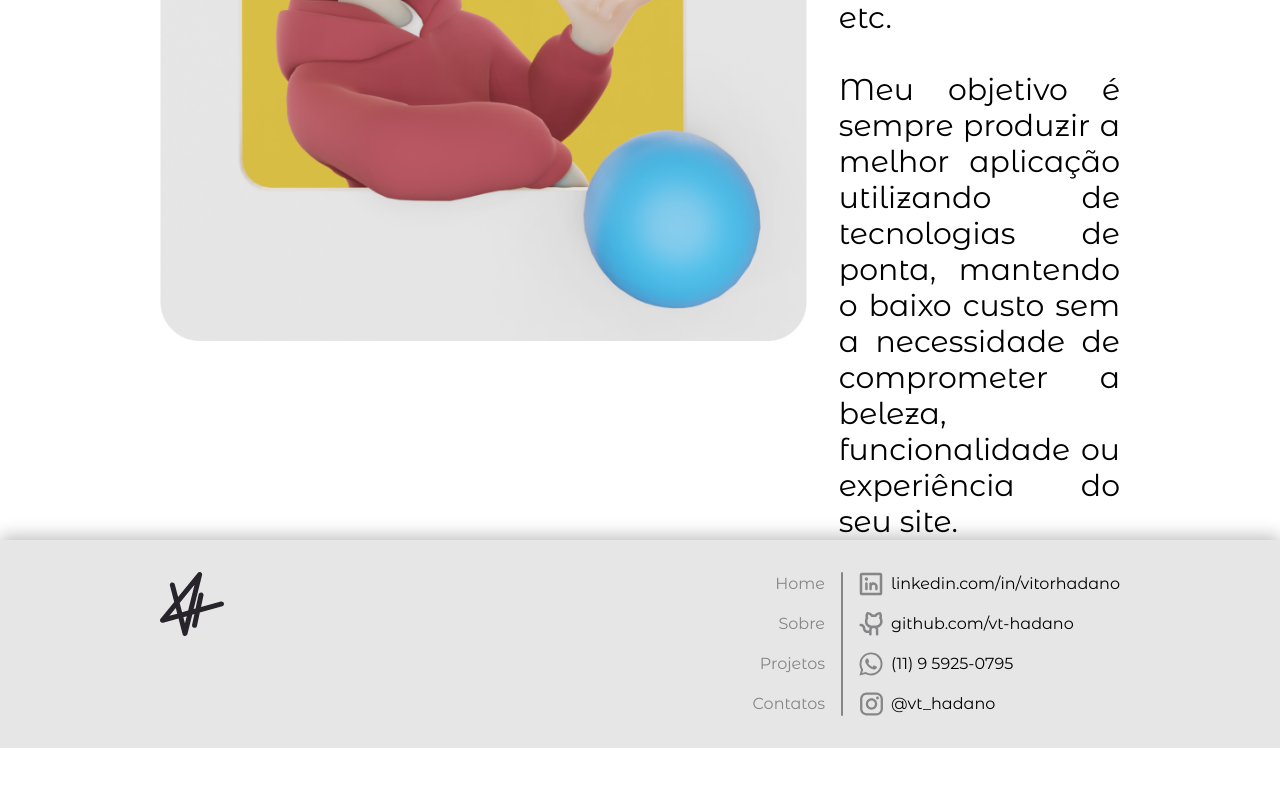
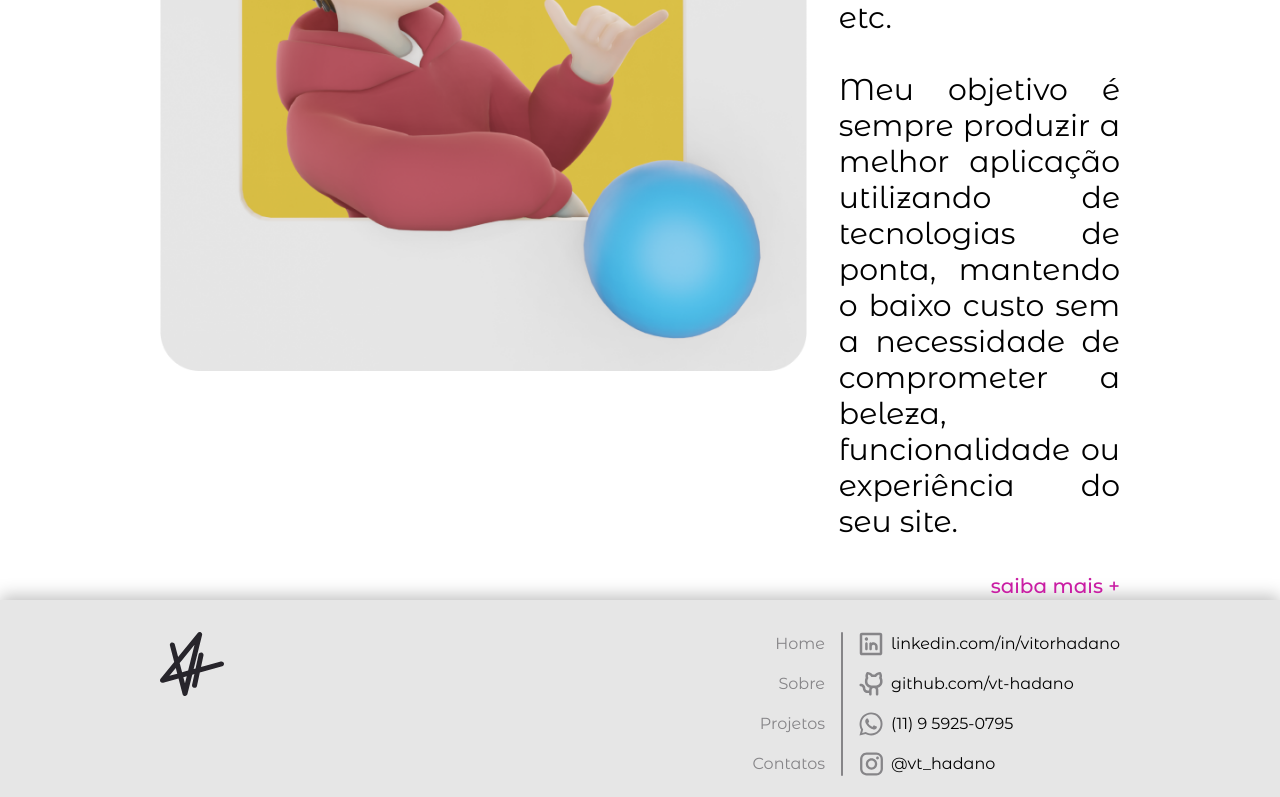
Before and after one commit to vt-hadano/vitorhadano, a Next.js app: page / in a window 1280 px wide. Shown: the part 1372-2169 px from the top of the page. Before the commit the page ends 2120 px from the top, so only its background shows below. Built offline with nearby package versions, Linux system fonts and the light colour scheme.

Commit message:
Adicao de link para pagina sobre-mim

```diff
--- a/app/components/Sobre.tsx
+++ b/app/components/Sobre.tsx
@@ -1,4 +1,5 @@
 import Image from "next/image";
+import Link from "next/link";
 
 export default function Sobre() {
     return (
@@ -11,7 +12,7 @@ export default function Sobre() {
                     className="md:w-[46rem] w-[21rem]"
                 />
             </div>
-            <div className="flex flex-col md:w-1/3 w-full md:gap-8 gap-4">
+            <div className="flex flex-col md:w-1/3 w-full md:gap-8 gap-4 items-end">
                 <h3 className="md:text-5xl text-2xl md:text-right text-center font-medium">
                     Sobre Mim
                 </h3>
@@ -20,6 +21,7 @@ export default function Sobre() {
 
                     Meu objetivo é sempre produzir a melhor aplicação utilizando de tecnologias de ponta, mantendo o baixo custo sem a necessidade de comprometer a beleza, funcionalidade ou experiência do seu site.
                 </p>
+                <Link href={"/sobre-mim"}><span className="text-pink hover:text-yellow md:text-xl font-medium text-xs transition-all">saiba mais +</span></Link>
             </div>
         </div>
     );
```
